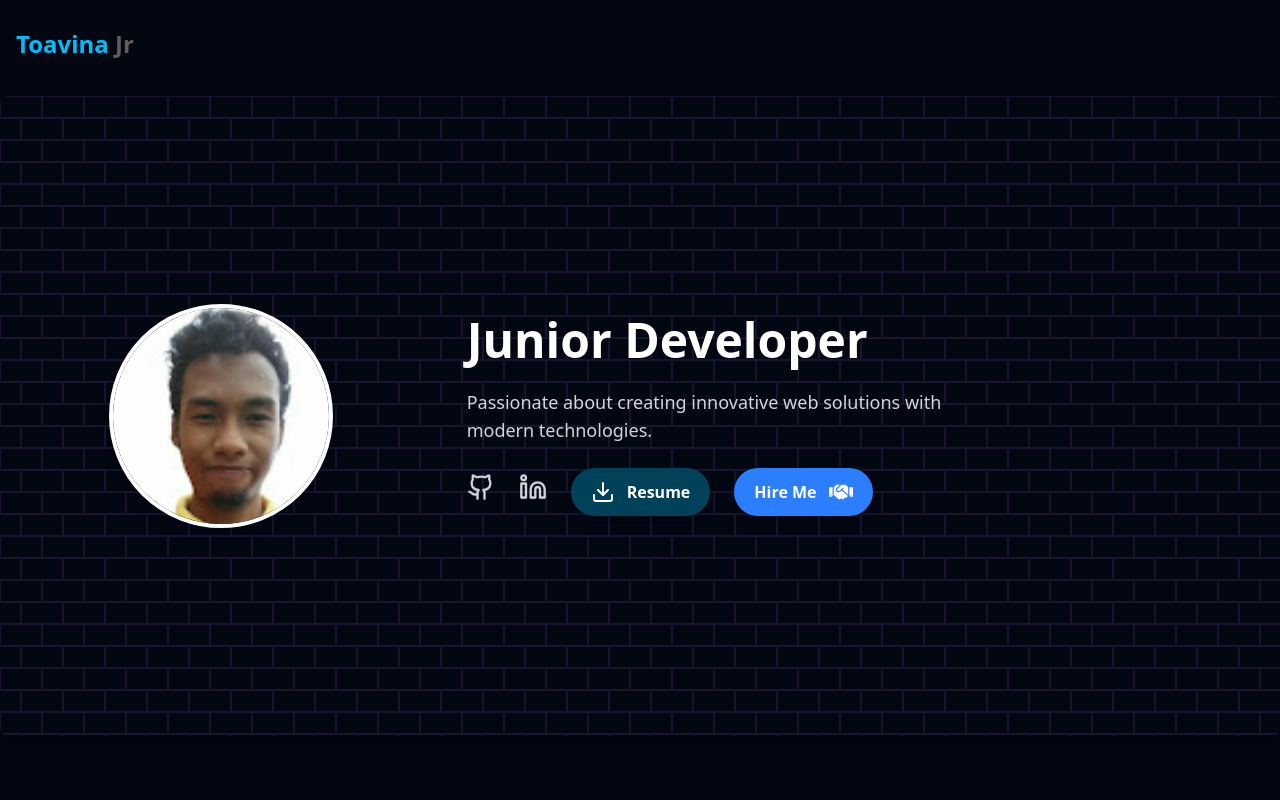
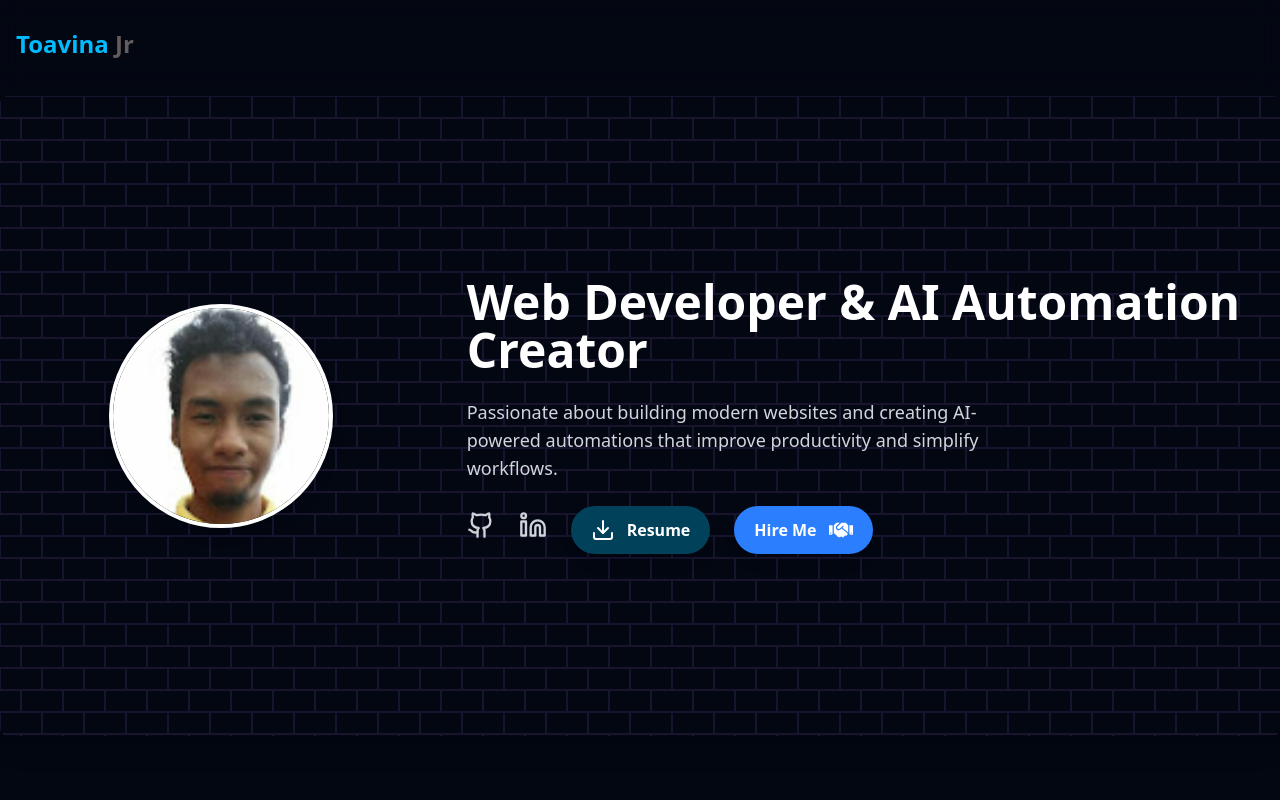
Before and after one commit to ToavinaJr/Modern-Portfolio, a React (Vite) app: page / in a window 1280 px wide. Shown: the top 800 px of the page. Built offline with nearby package versions, Linux system fonts and the light colour scheme.

Commit message:
Change title to 'Web Developer & AI Automation Creator'
Updated the title and description in HeroSection component to reflect a focus on web development and AI automation.

```diff
--- a/src/components/HeroSection.tsx
+++ b/src/components/HeroSection.tsx
@@ -46,12 +46,16 @@ export const HeroSection = ({ darkMode } : HeroSectionProps) => {
           className={`text-3xl md:text-5xl font-extrabold ${!darkMode ? "text-[#009edb]" : "text-white"}`}
           variants={{ hidden: { opacity: 0, scale: 0.95 }, visible: { opacity: 1, scale: 1, transition: { duration: 0.6 } } }}
         >
-          Junior Developer
+          Web Developer & AI Automation Creator
         </motion.h2>
 
-        <motion.p className={`text-lg ${!darkMode ? "text-gray-600" : "text-gray-300"} max-w-lg mx-auto md:mx-0`} variants={itemVariants}>
-          Passionate about creating innovative web solutions with modern technologies.
+        <motion.p
+          className={`text-lg ${!darkMode ? "text-gray-600" : "text-gray-300"} max-w-lg mx-auto md:mx-0`}
+          variants={itemVariants}
+        >
+          Passionate about building modern websites and creating AI-powered automations that improve productivity and simplify workflows.
         </motion.p>
+
 
         <motion.div className="flex flex-col-reverse md:flex-row gap-6 justify-center md:justify-start mt-4 items-center" variants={itemVariants}>
           <motion.div className="flex gap-6" variants={itemVariants}>
```
